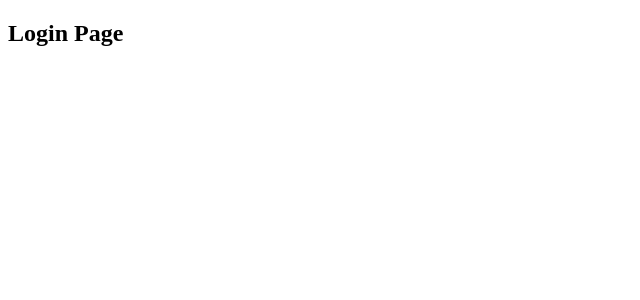
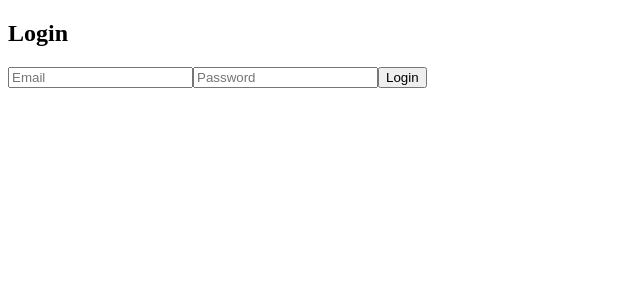
Before and after one commit to Oscar-hub773/OscarMasombuka_WongaAssessment, a React (Vite) app: page / in a window 1280 px wide. Shown: the top 300 px of the page, without its empty margins (0-640 px from the left). Built offline with nearby package versions, Linux system fonts and the light colour scheme.

Commit message:
Fetch authenticated user details using JWT and implement logout functionality

```diff
--- a/src/pages/LoginPage.jsx
+++ b/src/pages/LoginPage.jsx
@@ -1,9 +1,68 @@
+import { useState, useContext } from "react";
+import { useNavigate } from "react-router-dom";
+import { AuthContext } from "../context/AuthContext";
+
 function LoginPage() {
+  const [email, setEmail] = useState("");
+  const [password, setPassword] = useState("");
+  const { login } = useContext(AuthContext);
+  const navigate = useNavigate();
+
+  const handleSubmit = async (e) => {
+    e.preventDefault();
+
+    try {
+      const response = await fetch(
+        "https://localhost:7147/api/Authentication/login",
+        {
+          method: "POST",
+          headers: {
+            "Content-Type": "application/json",
+          },
+          body: JSON.stringify({ email, password }),
+        }
+      );
+
+      if (!response.ok) {
+        throw new Error("Login failed");
+      }
+
+      const data = await response.json();
+
+      // Save token in context
+      login(data.token);
+
+      // Redirect to user page
+      navigate("/user");
+    } catch (error) {
+      console.error(error);
+      alert("Invalid email or password");
+    }
+  };
+
   return (
     <div>
-      <h2>Login Page</h2>
+      <h2>Login</h2>
+      <form onSubmit={handleSubmit}>
+        <input
+          type="email"
+          placeholder="Email"
+          value={email}
+          onChange={(e) => setEmail(e.target.value)}
+          required
+        />
+
+        <input
+          type="password"
+          placeholder="Password"
+          value={password}
+          onChange={(e) => setPassword(e.target.value)}
+          required
+        />
+
+        <button type="submit">Login</button>
+      </form>
     </div>
   );
 }
-
 export default LoginPage;
--- a/src/pages/UserDetailsPage.jsx
+++ b/src/pages/UserDetailsPage.jsx
@@ -1,9 +1,58 @@
-function UserDetailsPage() {
+import { useEffect, useState, useContext } from "react";
+import { AuthContext } from "../context/AuthContext";
+import { useNavigate } from "react-router-dom";
+
+function UserPage() {
+  const { token, logout } = useContext(AuthContext);
+  const [user, setUser] = useState(null);
+  const navigate = useNavigate();
+
+  useEffect(() => {
+    const fetchUser = async () => {
+      try {
+        const response = await fetch(
+          "https://localhost:7147/api/Users/GetCurrentUserDetails",
+          {
+            method: "GET",
+            headers: {
+              Authorization: `Bearer ${token}`,
+            },
+          }
+        );
+
+        if (!response.ok) {
+          throw new Error("Failed to fetch user details");
+        }
+
+        const data = await response.json();
+        setUser(data);
+      } catch (error) {
+        console.error(error);
+      }
+    };
+
+    fetchUser();
+  }, [token]);
+
+  const handleLogout = () => {
+    logout();
+    navigate("/");
+  };
+
+  if (!user) {
+    return <p>Loading user details...</p>;
+  }
+
   return (
     <div>
-      <h2>User Details Page</h2>
+      <h2>User Details</h2>
+      <p><strong>First Name:</strong> {user.firstName}</p>
+      <p><strong>Last Name:</strong> {user.lastName}</p>
+      <p><strong>Email:</strong> {user.email}</p>
+
+      <button onClick={handleLogout}>Logout</button>
     </div>
   );
 }
 
-export default UserDetailsPage;
+export default UserPage;
```
